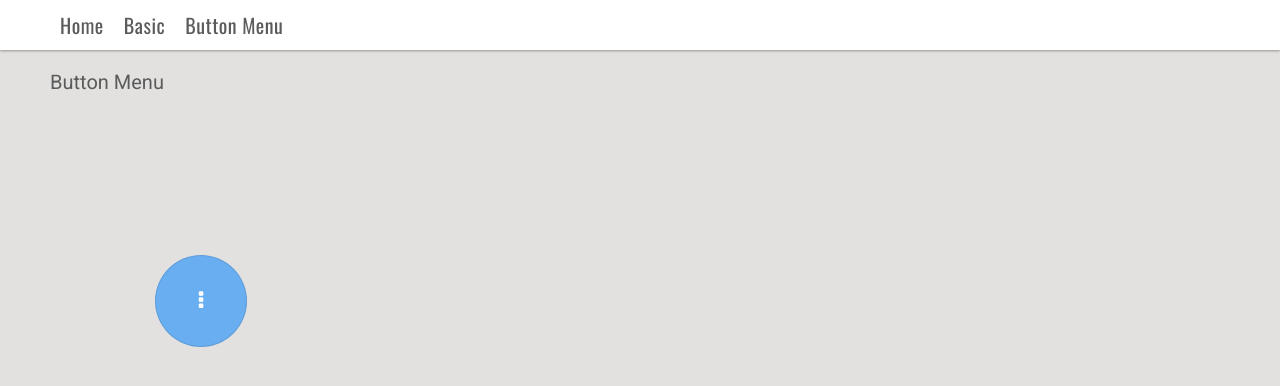
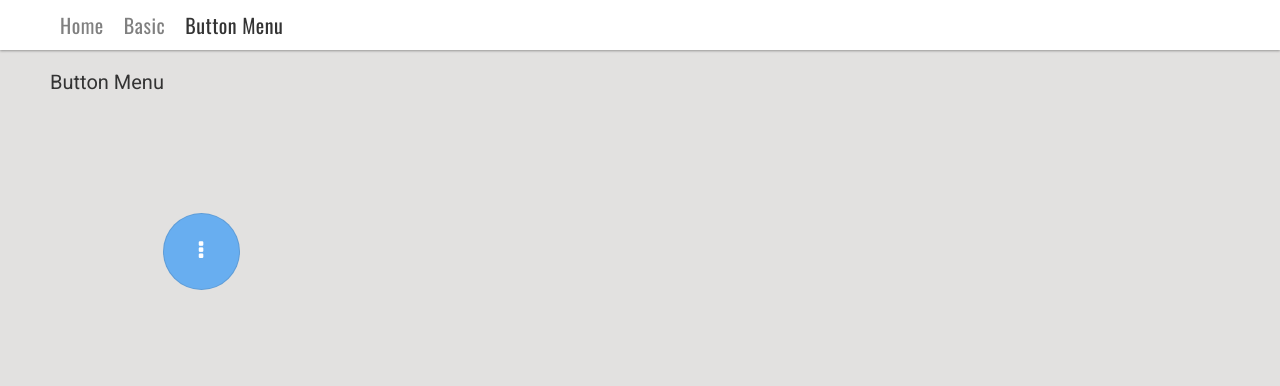
Before and after one commit to onort/react-animation-ref, a React (Create React App) app: page /buttonMenu in a window 1280 px wide. Shown: the top 386 px of the page. Built offline with nearby package versions, Linux system fonts and the light colour scheme; the HTML template or start-up script is replaced by a standard one.

Commit message:
Sass support, active link style

```diff
--- a/src/App.css
+++ b/src/App.css
@@ -1,6 +1,5 @@
-@import url('https://fonts.googleapis.com/css?family=Oswald');
-@import url('https://fonts.googleapis.com/css?family=Roboto');
-
+@import url("https://fonts.googleapis.com/css?family=Oswald");
+@import url("https://fonts.googleapis.com/css?family=Roboto");
 html, body, div, span, applet, object, iframe,
 h1, h2, h3, h4, h5, h6, p, blockquote, pre,
 a, abbr, acronym, address, big, cite, code,
@@ -14,38 +13,36 @@ article, aside, canvas, details, embed,
 figure, figcaption, footer, header, hgroup,
 menu, nav, output, ruby, section, summary,
 time, mark, audio, video {
-	margin: 0;
-	padding: 0;
-	border: 0;
-	font-size: 100%;
-	font: inherit;
-	vertical-align: baseline;
-}
+  margin: 0;
+  padding: 0;
+  border: 0;
+  font-size: 100%;
+  font: inherit;
+  vertical-align: baseline; }
 
 body {
   font-family: 'Roboto', Verdana, sans-serif;
-  background-color: #e2e1e0;
-}
+  background-color: #e2e1e0; }
 
 .navigation {
   padding: 10px 50px;
   font-family: 'Oswald', sans-serif;
   background-color: white;
-  /*border: 1px solid red;*/
-  box-shadow: 0 1px 3px rgba(0,0,0,0.12), 0 1px 2px rgba(0,0,0,0.24);
-}
+  box-shadow: 0 1px 3px rgba(0, 0, 0, 0.12), 0 1px 2px rgba(0, 0, 0, 0.24); }
 
-a {
+.navigation a {
   margin: 10px;
   text-decoration: none;
   letter-spacing: 0.5px;
   font-size: 20px;
-  color: #5b5b5b;
-}
+  color: gray;
+  transition: color 0.2s ease; }
+
+.navigation a.active {
+  color: #333; }
 
 .title {
-  color: #5b5b5b;
+  color: #333;
   margin: 20px 50px;
   font-weight: normal;
-  font-size: 20px;
-}
+  font-size: 20px; }
--- a/src/App.js
+++ b/src/App.js
@@ -1,14 +1,14 @@
 import React from 'react';
 import './App.css';
-import { BrowserRouter, Link, Route } from 'react-router-dom'
+import { BrowserRouter, NavLink, Route } from 'react-router-dom'
 import Basic from './components/basic/Basic'
 import ButtonMenu from './components/buttonMenu/ButtonMenu'
 
 const Links = () => (
   <nav className="navigation">
-    <Link to="/">Home</Link>
-    <Link to="/basic">Basic</Link>
-    <Link to="/buttonMenu">Button Menu</Link>
+    <NavLink exact activeClassName="active" to="/">Home</NavLink>
+    <NavLink activeClassName="active" to="/basic">Basic</NavLink>
+    <NavLink activeClassName="active" to="/buttonMenu">Button Menu</NavLink>
   </nav>
 )
 
--- /dev/null
+++ b/src/App.scss
@@ -0,0 +1,59 @@
+@import url('https://fonts.googleapis.com/css?family=Oswald');
+@import url('https://fonts.googleapis.com/css?family=Roboto');
+
+// RESET
+html, body, div, span, applet, object, iframe,
+h1, h2, h3, h4, h5, h6, p, blockquote, pre,
+a, abbr, acronym, address, big, cite, code,
+del, dfn, em, img, ins, kbd, q, s, samp,
+small, strike, strong, sub, sup, tt, var,
+b, u, i, center,
+dl, dt, dd, ol, ul, li,
+fieldset, form, label, legend,
+table, caption, tbody, tfoot, thead, tr, th, td,
+article, aside, canvas, details, embed,
+figure, figcaption, footer, header, hgroup,
+menu, nav, output, ruby, section, summary,
+time, mark, audio, video {
+	margin: 0;
+	padding: 0;
+	border: 0;
+	font-size: 100%;
+	font: inherit;
+	vertical-align: baseline;
+}
+
+@import 'colors.scss';
+
+body {
+  font-family: 'Roboto', Verdana, sans-serif;
+  background-color: $bg-color;
+}
+
+.navigation {
+  padding: 10px 50px;
+  font-family: 'Oswald', sans-serif;
+  background-color: white;
+  box-shadow: 0 1px 3px rgba(0,0,0,0.12), 0 1px 2px rgba(0,0,0,0.24);
+
+  a {
+    margin: 10px;
+    text-decoration: none;
+    letter-spacing: 0.5px;
+    font-size: 20px;
+    color: lighten($black, 30);
+    transition: color 0.2s ease;
+
+    &.active {
+      color: $black;
+    }
+  }
+}
+
+
+.title {
+  color: $black;
+  margin: 20px 50px;
+  font-weight: normal;
+  font-size: 20px;
+}
--- /dev/null
+++ b/src/_colors.scss
@@ -0,0 +1,5 @@
+// COLORS
+$black: #333;
+$bg-color: #e2e1e0;
+$l-blue: #68AEF0;
+$bluegray: #8898A5;
--- a/src/components/basic/Basic.css
+++ b/src/components/basic/Basic.css
@@ -1,23 +1,21 @@
 .container {
-  margin: 20px 50px;
-}
+  margin: 20px 50px; }
 
-.toggle-button {
+.container .toggle-button {
   padding: 10px 20px;
-  border: 1px solid #333;
+  border: 1px solid #666666;
   border-radius: 5px;
   background-color: transparent;
   margin: 20px 0;
   font-size: 14px;
   color: #333;
   cursor: pointer;
-  letter-spacing: 1px;
-}
+  letter-spacing: 1px; }
 
-.box {
+.container .box {
   width: 100px;
   height: 100px;
-  border: 1px solid blueviolet;
+  border: 1px solid white;
+  background-color: #68AEF0;
   border-radius: 4px;
-  position: 'absolute';
-}
+  position: 'absolute'; }
--- a/src/components/buttonMenu/ButtonMenu.css
+++ b/src/components/buttonMenu/ButtonMenu.css
@@ -1,27 +1,29 @@
 .main-button {
   position: absolute;
-	width: 90px;
-	height: 90px;
+  width: 75px;
+  height: 75px;
   border-radius: 100%;
   background-color: #68AEF0;
   cursor: pointer;
   display: flex;
-	justify-content : center;
+  justify-content: center;
   align-items: center;
   color: #ffffff;
-	font-weight: lighter;
-	border: 1px solid rgba(0, 0, 0, 0.1);
-}
+  border: 1px solid rgba(0, 0, 0, 0.1); }
 
 .child-button {
   position: absolute;
   display: flex;
   justify-content: center;
   align-items: center;
+  cursor: pointer;
   width: 50px;
   height: 50px;
   border-radius: 100%;
   background-color: white;
   box-shadow: rgba(0, 0, 0, 0.2) 0px 1px 3px;
-	color: #8898A5;
-}
+  color: #8898A5; }
+
+.child-button .fa {
+  color: gray;
+  font-size: 18px; }
--- a/src/components/buttonMenu/ButtonMenu.js
+++ b/src/components/buttonMenu/ButtonMenu.js
@@ -7,17 +7,17 @@ import './ButtonMenu.css'
 // Value of 1 degree in radians
 const DEG_TO_RAD = 0.0174533
 // Diameter of the main button in pixels
-const MAIN_BUTTON_DIAM = 90
+const MAIN_BUTTON_DIAM = 75
 const CHILD_BUTTON_DIAM = 50
 // The number of child buttons that fly out from the main button
 const NUM_CHILDREN = 3
 // Hard coded position values of the mainButton
 const M_X = 200
-const M_Y = 300
+const M_Y = 250
 
 // How far away from the main button does the child buttons go
-const FLY_OUT_RADIUS = 120,
-	SEPARATION_ANGLE = 40, //degrees
+const FLY_OUT_RADIUS = 100,
+	SEPARATION_ANGLE = 50, //degrees
 	FAN_ANGLE = (NUM_CHILDREN - 1) * SEPARATION_ANGLE, //degrees
 	BASE_ANGLE = ((180 - FAN_ANGLE)/2) // degrees
 
@@ -98,8 +98,8 @@ class ButtonMenu extends Component {
                     style={{ width: interpolatingStyle.width, height: interpolatingStyle.height,
                             top: interpolatingStyle.top, left: interpolatingStyle.left }}
                   >
-                  <i className={`fa fa-${buttonIcons[index]} fa-lg`}></i>
-                </div>}
+                    <i className={`fa fa-${buttonIcons[index]} fa-lg`}></i>
+                  </div>}
               </Motion>
             )
           })}
--- /dev/null
+++ b/src/components/buttonMenu/ButtonMenu.scss
@@ -0,0 +1,34 @@
+@import '../../_colors.scss';
+
+.main-button {
+	position: absolute;
+	width: 75px;
+	height: 75px;
+	border-radius: 100%;
+	background-color: $l-blue;
+	cursor: pointer;
+	display: flex;
+	justify-content : center;
+	align-items: center;
+	color: #ffffff;
+	border: 1px solid rgba(0, 0, 0, 0.1);
+}
+
+.child-button {
+	position: absolute;
+	display: flex;
+	justify-content: center;
+	align-items: center;
+	cursor: pointer;
+	width: 50px;
+	height: 50px;
+	border-radius: 100%;
+	background-color: white;
+	box-shadow: rgba(0, 0, 0, 0.2) 0px 1px 3px;
+	color: $bluegray;
+
+	.fa {
+		color: lighten($black, 30);
+		font-size: 18px;
+	}
+}
```
Also changed, not shown: package.json (+7 -2 lines), src/components/basic/Basic.scss (added, +26 -0 lines), 1 other file (tests, documents, lock files or other folders). Lines whose indentation alone changed are shown as unchanged.
